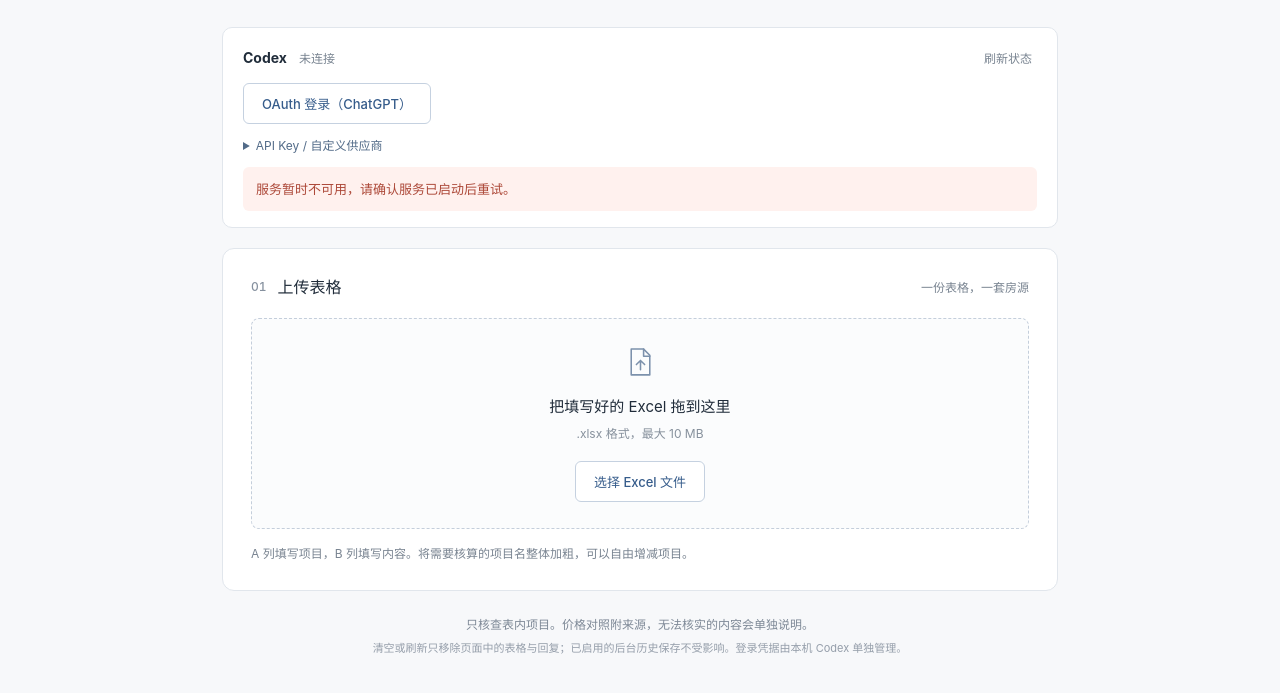
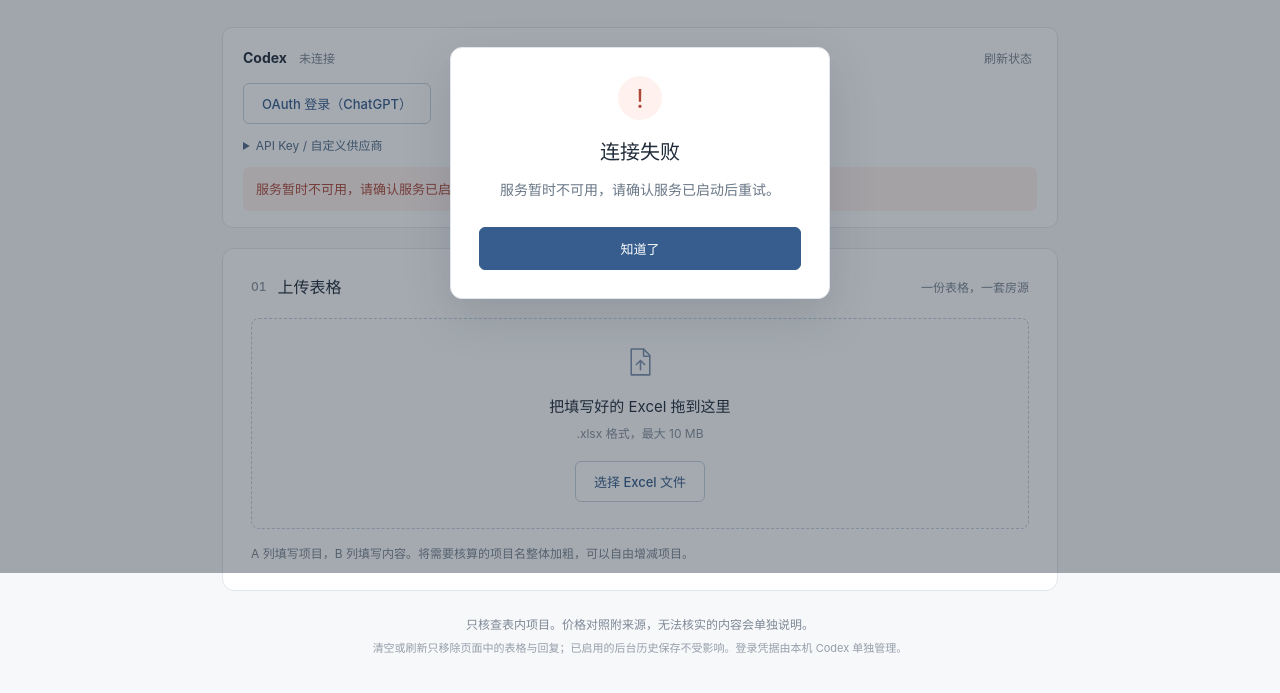
Before and after one commit to Felix-cy110/house-rent-table, a website built with Vite: page web/index.html in a window 1280 px wide. Both pictures are taken after a click on the button "OAuth 登录（ChatGPT）". Shown: the part 227-920 px from the top of the page. Built offline with nearby package versions, Linux system fonts and the light colour scheme; files whose address does not match are found by name.

Commit message:
fix(auth): 连接失败时弹窗提示具体原因

```diff
--- a/web/src/auth.ts
+++ b/web/src/auth.ts
@@ -24,10 +24,10 @@ export function setupAuth(container: HTMLElement) {
     <p id="oauth-pending" class="message" hidden>请在授权页面完成登录。<a id="oauth-link" target="_blank" rel="noopener noreferrer" hidden>打开授权页面 ↗</a></p>
     <button id="logout-button" class="text-button" type="button" hidden>退出登录 / 取消授权</button>
     <p id="auth-error" class="message error" role="alert" hidden></p>
-    <dialog id="connection-success" class="connection-success" aria-labelledby="connection-success-title" aria-describedby="connection-success-message">
-      <span class="connection-success-icon" aria-hidden="true">✓</span>
-      <h2 id="connection-success-title">连接成功</h2>
-      <p id="connection-success-message"></p>
+    <dialog id="connection-result" class="connection-result" aria-labelledby="connection-result-title" aria-describedby="connection-result-message">
+      <span id="connection-result-icon" class="connection-result-icon" aria-hidden="true"></span>
+      <h2 id="connection-result-title"></h2>
+      <p id="connection-result-message"></p>
       <form method="dialog"><button class="primary-button" type="submit" autofocus>知道了</button></form>
     </dialog>
   `;
@@ -37,14 +37,20 @@ export function setupAuth(container: HTMLElement) {
   let busy = false;
   let editing = false;
   let connectionSuccessMessage: string | undefined;
-  function showConnectionSuccess(message: string) {
-    el('connection-success-message').textContent = message;
-    el<HTMLDialogElement>('connection-success').showModal();
+  let connectionTrigger: HTMLButtonElement | undefined;
+  function showConnectionResult(status: 'success' | 'error', message: string) {
+    const dialog = el<HTMLDialogElement>('connection-result');
+    dialog.dataset.status = status;
+    el('connection-result-icon').textContent = status === 'success' ? '✓' : '!';
+    el('connection-result-title').textContent = status === 'success' ? '连接成功' : '连接失败';
+    el('connection-result-message').textContent = message;
+    if (!dialog.open) dialog.showModal();
   }
   function errorMessage(error: unknown) {
     const node = el('auth-error');
     node.textContent = error instanceof APIError ? error.message : '无法连接服务，请稍后重试。';
     node.hidden = false;
+    return node.textContent;
   }
   function disable(disabled: boolean) {
     busy = disabled;
@@ -72,12 +78,17 @@ export function setupAuth(container: HTMLElement) {
       else if (connectionSuccessMessage) {
         const message = connectionSuccessMessage;
         connectionSuccessMessage = undefined;
-        if (info.loggedIn && !info.error) showConnectionSuccess(message);
+        if (info.loggedIn && !info.error) showConnectionResult('success', message);
+        else showConnectionResult('error', info.error || '未能确认连接成功，请检查配置后重试。');
       }
     } catch (error) {
       if (version !== epoch) return;
       el('account-status').textContent = '未连接';
-      errorMessage(error);
+      const message = errorMessage(error);
+      if (connectionSuccessMessage) {
+        connectionSuccessMessage = undefined;
+        showConnectionResult('error', message);
+      }
     }
   }
   async function signIn(connection: CodexConnection) {
@@ -89,6 +100,7 @@ export function setupAuth(container: HTMLElement) {
     el('auth-error').hidden = true;
     const previousStatus = el('account-status').textContent;
     const button = el<HTMLButtonElement>(connection.type === 'apiKey' ? (connection.source === 'ccswitch' ? 'ccswitch-import' : 'key-connect') : 'oauth-login');
+    connectionTrigger = button;
     const previousButtonText = button.textContent;
     if (connection.type === 'apiKey') button.textContent = '正在验证连接…';
     if (connection.type === 'apiKey') el('account-status').textContent = '正在验证连接…';
@@ -109,8 +121,9 @@ export function setupAuth(container: HTMLElement) {
       editing = false;
       await refresh();
     } catch (error) {
+      connectionSuccessMessage = undefined;
       el('account-status').textContent = previousStatus;
-      errorMessage(error);
+      showConnectionResult('error', errorMessage(error));
     }
     finally { input.value = ''; button.textContent = previousButtonText; disable(false); }
   }
@@ -125,7 +138,10 @@ export function setupAuth(container: HTMLElement) {
   el('ccswitch-import').addEventListener('click', () => { void signIn({ type: 'apiKey', source: 'ccswitch', configDir: el<HTMLInputElement>('ccswitch-dir').value.trim() || undefined }); });
   el('connection-edit').addEventListener('click', () => { editing = !editing; void refresh(); });
   el('account-refresh').addEventListener('click', () => { epoch++; void refresh(); });
-  el('connection-success').addEventListener('close', () => { el('account-refresh').focus(); });
+  el('connection-result').addEventListener('close', () => {
+    if (el('connection-result').dataset.status === 'error' && connectionTrigger?.getClientRects().length) connectionTrigger.focus();
+    else el('account-refresh').focus();
+  });
   el('logout-button').addEventListener('click', async () => {
     if (busy) return;
     epoch++;
--- a/web/src/style.css
+++ b/web/src/style.css
@@ -83,12 +83,13 @@ summary { font-size: 12px; cursor: pointer; color: #526b88; }
 .ccswitch-import p { font-size: 13px; line-height: 1.6; }
 #ccswitch-dir { margin-top: 8px; }
 #oauth-link { text-decoration: underline; }
-.connection-success { width: min(380px, calc(100% - 32px)); border: 1px solid #e1e6ec; border-radius: 12px; padding: 28px; color: #202c3a; text-align: center; box-shadow: 0 16px 48px #202c3a26; }
-.connection-success::backdrop { background: #202c3a66; }
-.connection-success-icon { display: inline-flex; align-items: center; justify-content: center; width: 44px; height: 44px; margin-bottom: 16px; border-radius: 50%; background: #e9f6ef; color: #26734d; font-size: 26px; }
-.connection-success h2 { justify-content: center; font-size: 20px; }
-.connection-success p { margin: 12px 0 24px; color: #697787; font-size: 14px; line-height: 1.8; }
-.connection-success button { width: 100%; }
+.connection-result { width: min(380px, calc(100% - 32px)); border: 1px solid #e1e6ec; border-radius: 12px; padding: 28px; color: #202c3a; text-align: center; overflow-wrap: anywhere; box-shadow: 0 16px 48px #202c3a26; }
+.connection-result::backdrop { background: #202c3a66; }
+.connection-result-icon { display: inline-flex; align-items: center; justify-content: center; width: 44px; height: 44px; margin-bottom: 16px; border-radius: 50%; background: #e9f6ef; color: #26734d; font-size: 26px; }
+.connection-result[data-status="error"] .connection-result-icon { background: #fff1ee; color: #ad4939; }
+.connection-result h2 { justify-content: center; font-size: 20px; }
+.connection-result p { margin: 12px 0 24px; color: #697787; font-size: 14px; line-height: 1.8; }
+.connection-result button { width: 100%; }
 .payload-preview { margin-top: 20px; }
 .payload-preview pre { max-height: 280px; overflow: auto; white-space: pre-wrap; overflow-wrap: anywhere; font-size: 12px; padding: 12px; background: #f7f9fb; border-radius: 6px; }
 .codex-response { white-space: pre-wrap; overflow-wrap: anywhere; font-size: 14px; line-height: 1.9; }
```
Also changed, not shown: web/tests/codex.spec.ts (+30 -0 lines).
